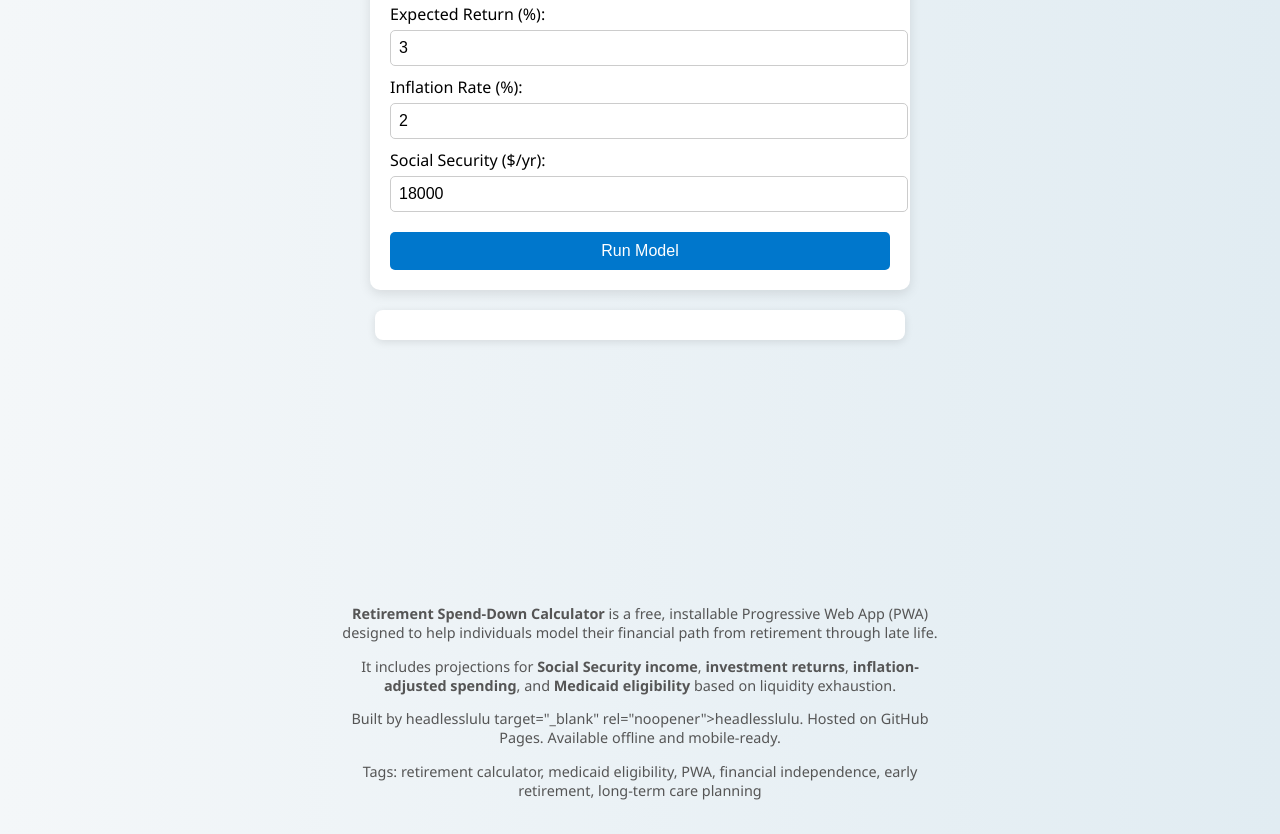
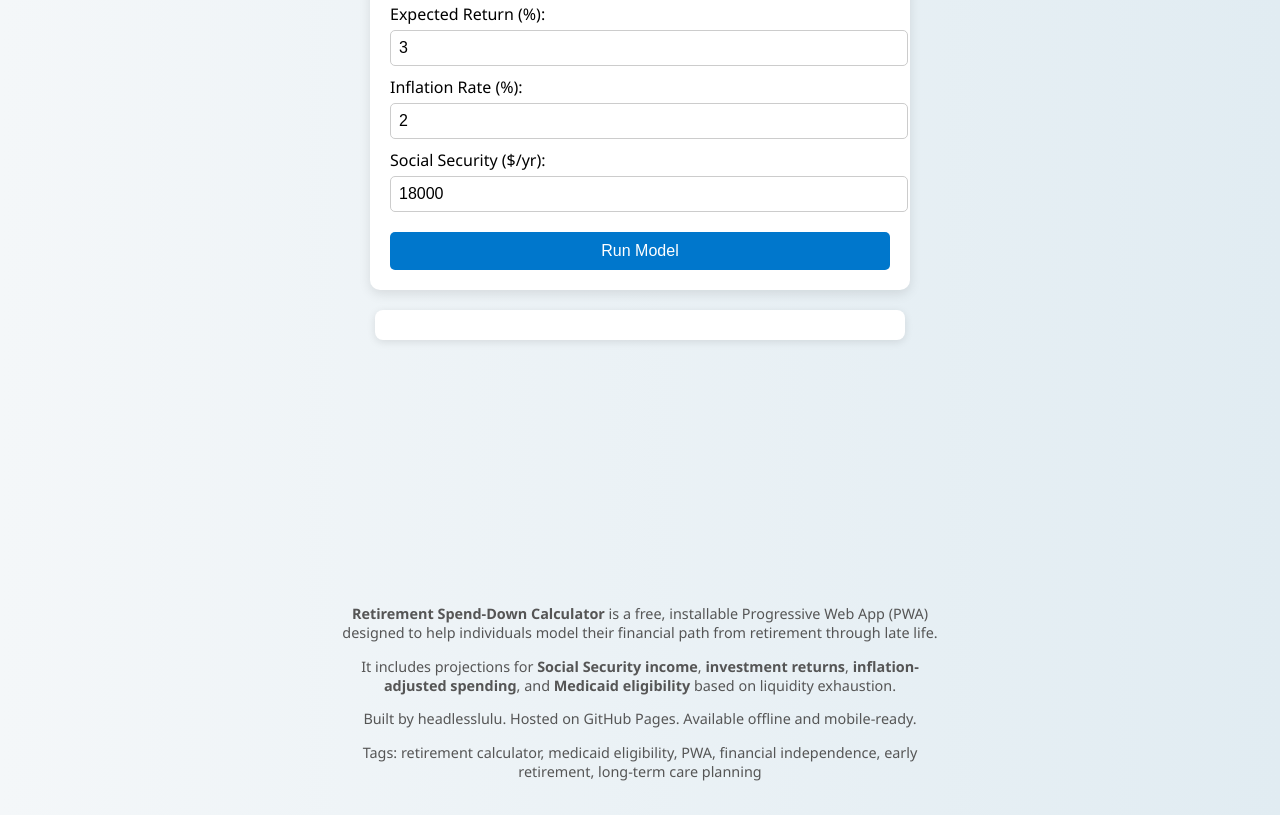
Before and after one commit to headllesslulu/Retirement-Spend-Down-Calculator, a plain HTML site: page index.html in a window 1280 px wide. Shown: the part 413-1247 px from the top of the page. Drawn offline with nearby package versions, Linux system fonts and the light colour scheme.

Commit message:
Update index.html

```diff
--- a/index.html
+++ b/index.html
@@ -124,7 +124,7 @@
   <footer>
     <p><strong>Retirement Spend-Down Calculator</strong> is a free, installable Progressive Web App (PWA) designed to help individuals model their financial path from retirement through late life.</p>
     <p>It includes projections for <strong>Social Security income</strong>, <strong>investment returns</strong>, <strong>inflation-adjusted spending</strong>, and <strong>Medicaid eligibility</strong> based on liquidity exhaustion.</p>
-    <p>Built by headlesslulu target="_blank" rel="noopener">headlesslulu</a>. Hosted on GitHub Pages. Available offline and mobile-ready.</p>
+    <p>Built by headlesslulu. Hosted on GitHub Pages. Available offline and mobile-ready.</p>
     <p>Tags: retirement calculator, medicaid eligibility, PWA, financial independence, early retirement, long-term care planning</p>
   </footer>
 
```
